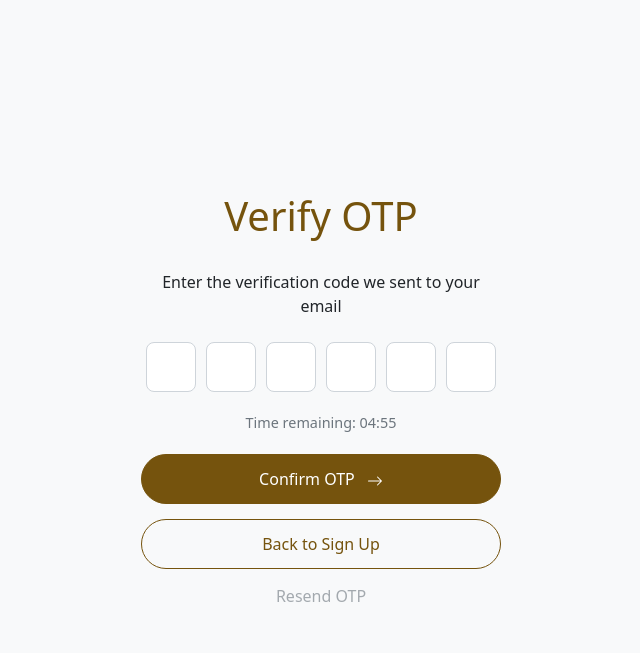
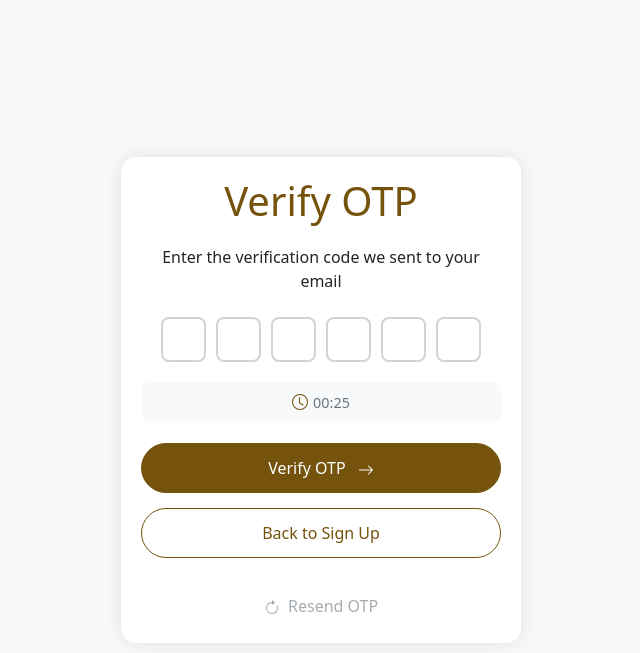
Before and after one commit to jerin-jaison/BookNest, a Django app: template myenv/booknest/user_authentication/templates/otp_signup.html in a window 1280 px wide. Shown: the top 653 px of the page, without its empty margins (319-959 px from the left). Run offline with Django 3.2, Linux system fonts and the light colour scheme; the template is opened without the code that fills it, so the values that code supplies are empty; some libraries are stand-ins or nearby versions.

Commit message:
Added signup feature and OTP resend functionality for login

```diff
--- a/myenv/booknest/user_authentication/templates/otp_signup.html
+++ b/myenv/booknest/user_authentication/templates/otp_signup.html
@@ -17,11 +17,14 @@
             max-width: 400px;
             width: 90%;
             padding: 20px;
+            background: white;
+            border-radius: 15px;
+            box-shadow: 0 0 20px rgba(0,0,0,0.1);
         }
         .otp-title {
             color: #75530d;
             text-align: center;
-            margin-bottom: 30px;
+            margin-bottom: 20px;
             font-size: 2.5rem;
         }
         .btn-confirm {
@@ -33,11 +36,13 @@
             font-size: 1rem;
             border-radius: 25px;
             margin-bottom: 15px;
+            transition: all 0.3s ease;
         }
         .btn-confirm:hover {
             background-color: #614408;
             border-color: #614408;
             color: white;
+            transform: translateY(-2px);
         }
         .btn-back {
             border: 1px solid #75530d;
@@ -48,6 +53,7 @@
             border-radius: 25px;
             background-color: transparent;
             margin-bottom: 15px;
+            transition: all 0.3s ease;
         }
         .btn-back:hover {
             background-color: #75530d;
@@ -60,23 +66,48 @@
             margin-bottom: 20px;
         }
         .otp-input input {
-            width: 50px;
-            height: 50px;
+            width: 45px;
+            height: 45px;
             text-align: center;
             font-size: 1.2rem;
-            border: 1px solid #ced4da;
+            border: 2px solid #ced4da;
             border-radius: 8px;
+            transition: all 0.3s ease;
+        }
+        .otp-input input:focus {
+            border-color: #75530d;
+            box-shadow: 0 0 0 0.2rem rgba(117, 83, 13, 0.25);
+            outline: none;
+        }
+        .timer-container {
+            background-color: #f8f9fa;
+            padding: 10px;
+            border-radius: 10px;
+            margin-bottom: 20px;
         }
         .timer {
             text-align: center;
             color: #6c757d;
-            margin-bottom: 20px;
             font-size: 0.9rem;
+            display: flex;
+            align-items: center;
+            justify-content: center;
+            gap: 5px;
+        }
+        .timer-icon {
+            color: #75530d;
         }
         .resend-link {
             color: #75530d;
             text-decoration: none;
             cursor: pointer;
+            display: inline-block;
+            padding: 5px 15px;
+            border-radius: 15px;
+            transition: all 0.3s ease;
+        }
+        .resend-link:not(.disabled):hover {
+            background-color: rgba(117, 83, 13, 0.1);
         }
         .resend-link.disabled {
             color: #6c757d;
@@ -93,8 +124,9 @@
 
         {% if messages %}
             {% for message in messages %}
-            <div class="alert {% if message.tags == 'success' %}alert-success{% else %}alert-danger{% endif %}">
+                <div class="alert {% if message.tags == 'success' %}alert-success{% else %}alert-danger{% endif %} alert-dismissible fade show">
                     {{ message }}
+                    <button type="button" class="btn-close" data-bs-dismiss="alert"></button>
                 </div>
             {% endfor %}
         {% endif %}
@@ -102,20 +134,26 @@
         <form method="POST" id="otpForm">
             {% csrf_token %}
             <div class="otp-input">
-                <input type="text" name="otp1" maxlength="1" pattern="[0-9]" required>
-                <input type="text" name="otp2" maxlength="1" pattern="[0-9]" required>
-                <input type="text" name="otp3" maxlength="1" pattern="[0-9]" required>
-                <input type="text" name="otp4" maxlength="1" pattern="[0-9]" required>
-                <input type="text name="otp5" maxlength="1" pattern="[0-9]" required>
-                <input type="text" name="otp6" maxlength="1" pattern="[0-9]" required>
+                <input type="text" maxlength="1" pattern="[0-9]" inputmode="numeric" required>
+                <input type="text" maxlength="1" pattern="[0-9]" inputmode="numeric" required>
+                <input type="text" maxlength="1" pattern="[0-9]" inputmode="numeric" required>
+                <input type="text" maxlength="1" pattern="[0-9]" inputmode="numeric" required>
+                <input type="text" maxlength="1" pattern="[0-9]" inputmode="numeric" required>
+                <input type="text" maxlength="1" pattern="[0-9]" inputmode="numeric" required>
             </div>
 
-            <div class="timer" id="timer">
-                Time remaining: <span id="countdown">05:00</span>
+            <div class="timer-container">
+                <div class="timer" id="timer">
+                    <svg class="timer-icon" width="16" height="16" fill="currentColor" viewBox="0 0 16 16">
+                        <path d="M8 3.5a.5.5 0 0 0-1 0V9a.5.5 0 0 0 .252.434l3.5 2a.5.5 0 0 0 .496-.868L8 8.71V3.5z"/>
+                        <path d="M8 16A8 8 0 1 0 8 0a8 8 0 0 0 0 16zm7-8A7 7 0 1 1 1 8a7 7 0 0 1 14 0z"/>
+                    </svg>
+                    <span id="countdown">05:00</span>
+                </div>
             </div>
 
             <button type="submit" class="btn btn-confirm">
-                Confirm OTP
+                Verify OTP
                 <svg xmlns="http://www.w3.org/2000/svg" width="16" height="16" fill="currentColor" class="bi bi-arrow-right ms-2" viewBox="0 0 16 16">
                     <path fill-rule="evenodd" d="M1 8a.5.5 0 0 1 .5-.5h11.793l-3.147-3.146a.5.5 0 0 1 .708-.708l4 4a.5.5 0 0 1 0 .708l-4 4a.5.5 0 0 1-.708-.708L13.293 8.5H1.5A.5.5 0 0 1 1 8z"/>
                 </svg>
@@ -125,14 +163,20 @@
                 Back to Sign Up
             </a>
 
-            <div class="text-center">
-                <a href="#" class="resend-link disabled" id="resendBtn">Resend OTP</a>
+            <div class="text-center mt-3">
+                <a href="{% url 'resend_otp' %}" class="resend-link disabled" id="resendBtn">
+                    <svg width="16" height="16" fill="currentColor" class="bi bi-arrow-clockwise me-1" viewBox="0 0 16 16">
+                        <path fill-rule="evenodd" d="M8 3a5 5 0 1 0 4.546 2.914.5.5 0 0 1 .908-.417A6 6 0 1 1 8 2v1z"/>
+                        <path d="M8 4.466V.534a.25.25 0 0 1 .41-.192l2.36 1.966c.12.1.12.284 0 .384L8.41 4.658A.25.25 0 0 1 8 4.466z"/>
+                    </svg>
+                    Resend OTP
+                </a>
             </div>
         </form>
     </div>
 
     <script>
-        let timeLeft = 300;
+        let timeLeft = 30; // 5 minutes in seconds
         const countdownEl = document.getElementById('countdown');
         const resendBtn = document.getElementById('resendBtn');
         const otpForm = document.getElementById('otpForm');
@@ -154,8 +198,17 @@
         timerInterval = setInterval(updateTimer, 1000);
 
         const inputs = document.querySelectorAll('.otp-input input');
+
         inputs.forEach((input, index) => {
+            // Only allow numbers
+            input.addEventListener('keypress', (e) => {
+                if (e.keyCode < 48 || e.keyCode > 57) {
+                    e.preventDefault();
+                }
+            });
+
             input.addEventListener('input', (e) => {
+                e.target.value = e.target.value.replace(/[^0-9]/g, '');
                 if (e.target.value.length === 1 && index < inputs.length - 1) {
                     inputs[index + 1].focus();
                 }
@@ -166,11 +219,32 @@
                     inputs[index - 1].focus();
                 }
             });
+
+            // Allow paste of full OTP
+            input.addEventListener('paste', (e) => {
+                e.preventDefault();
+                const paste = e.clipboardData.getData('text');
+                const numbers = paste.match(/\d/g);
+                if (numbers) {
+                    numbers.forEach((number, i) => {
+                        if (inputs[i]) {
+                            inputs[i].value = number;
+                        }
+                    });
+                    if (inputs[numbers.length - 1]) {
+                        inputs[numbers.length - 1].focus();
+                    }
+                }
+            });
         });
 
         otpForm.addEventListener('submit', (e) => {
             e.preventDefault();
             const otp = Array.from(inputs).map(input => input.value).join('');
+            if (otp.length !== 6) {
+                alert('Please enter all 6 digits');
+                return;
+            }
             const otpInput = document.createElement('input');
             otpInput.type = 'hidden';
             otpInput.name = 'otp';
@@ -179,14 +253,12 @@
             otpForm.submit();
         });
 
-        resendBtn.addEventListener('click', (e) => {
-            if (!resendBtn.classList.contains('disabled')) {
-                e.preventDefault();
-                timeLeft = 300;
-                resendBtn.classList.add('disabled');
-                clearInterval(timerInterval);
+        resendBtn.addEventListener('click', function(e) {
+            if (!this.classList.contains('disabled')) {
+                timeLeft = 30;
+                this.classList.add('disabled');
+                updateTimer();
                 timerInterval = setInterval(updateTimer, 1000);
-                // Add your AJAX call or form submission for resending OTP here
             }
         });
     </script>
--- a/myenv/booknest/user_authentication/urls.py
+++ b/myenv/booknest/user_authentication/urls.py
@@ -10,6 +10,6 @@
     path('otpSignup/', views.otpSignup_view, name='otp_page'),#Forget Password
     path('otpLogin/', views.otpLogin_view, name='otp_page_login'),
     path('reEnterPassword', views.reEnterPassword_view, name='reEnterPassword_page'),
-
+    path('resend-otp/', views.resend_otp, name='resend_otp'),
 ]
 #HardPass123
```
Also changed, not shown: myenv/booknest/user_authentication/views.py (+24 -0 lines).
